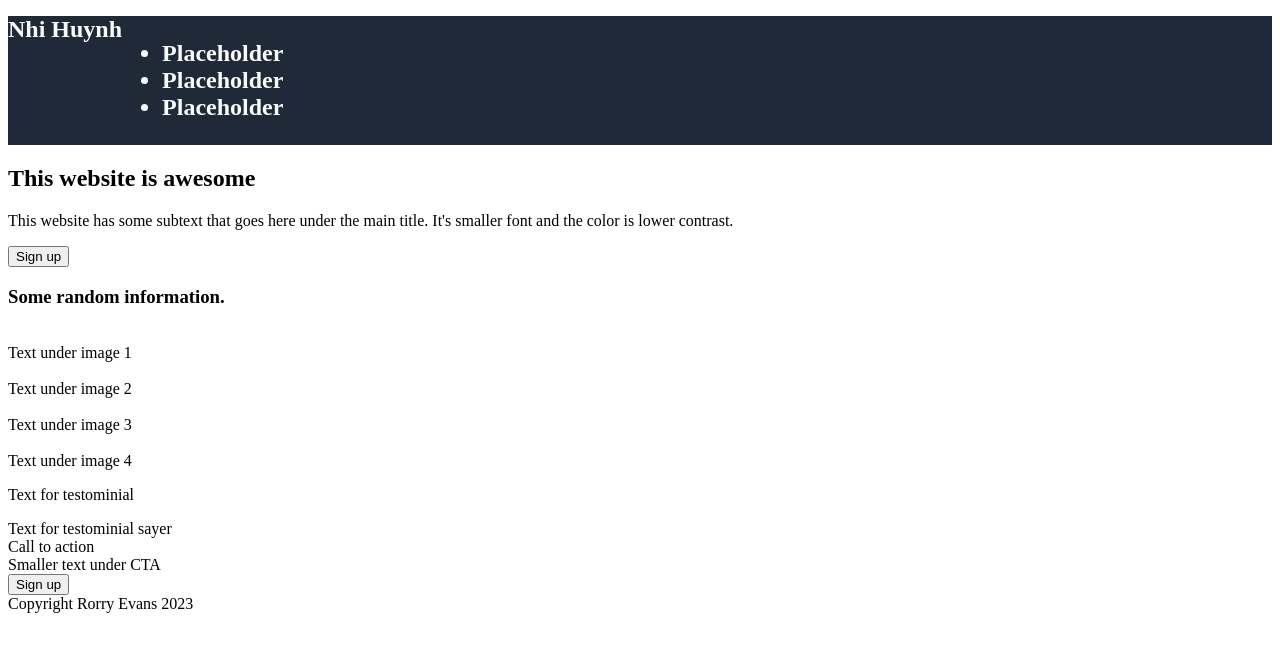
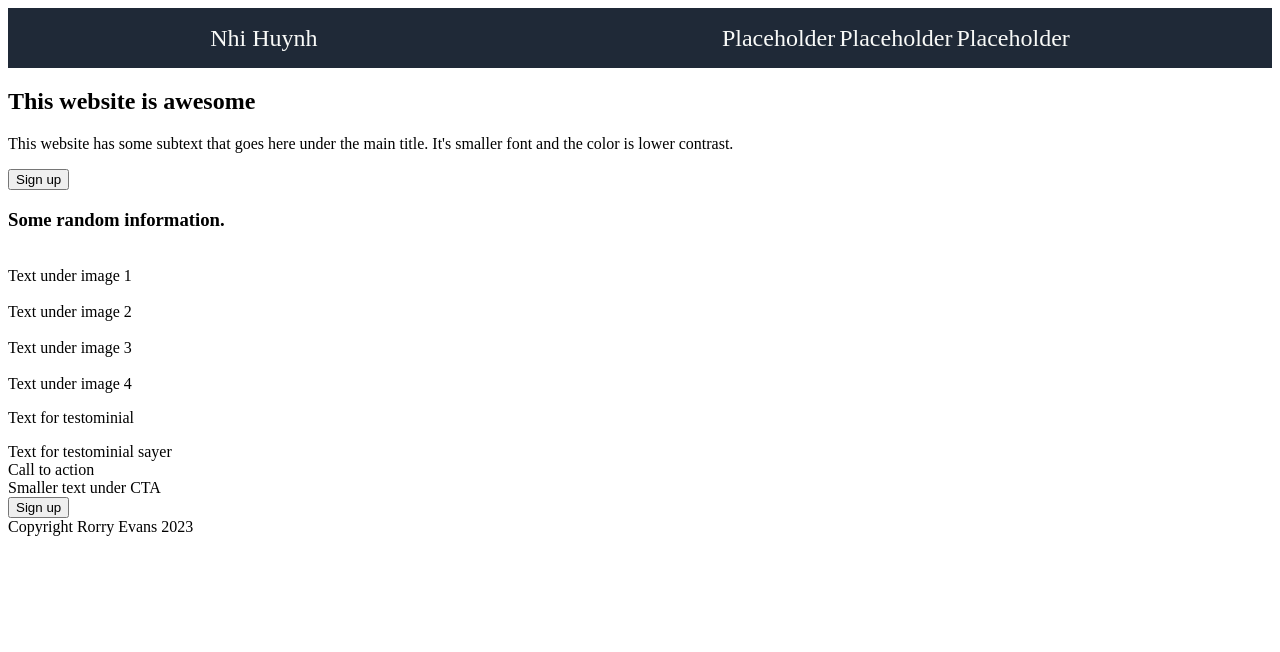
Before and after one commit to teep93/landing-page-project, a plain HTML site: page index.html in a window 1280 px wide. Drawn offline with Linux system fonts and the light colour scheme.

Commit message:
fix divs in html

```diff
--- a/index.html
+++ b/index.html
@@ -5,14 +5,14 @@
     <meta charset="UTF-8">
     <title>Nhi Huynh | Relief Branch Manager</title>
     <link rel="stylesheet" href="style.css">
-    <div>
-        <h1 class="header-logo">Nhi Huynh
-            <ul>
-                <li><a href="www.google.com">Placeholder</a></li>
-                <li><a href="www.google.com">Placeholder</a></li>
-                <li><a href="www.google.com">Placeholder</a></li>
-            </ul>
-        </h1>
+    <div class="header">
+        <div class="header-logo">Nhi Huynh</div>
+            <div class="header-links">
+                <a href="www.google.com">Placeholder</a>
+                <a href="www.google.com">Placeholder</a>
+                <a href="www.google.com">Placeholder</a>
+            </div>
+        </div>
     </div>
 </head>
 
```
Lines whose indentation alone changed are shown as unchanged.
